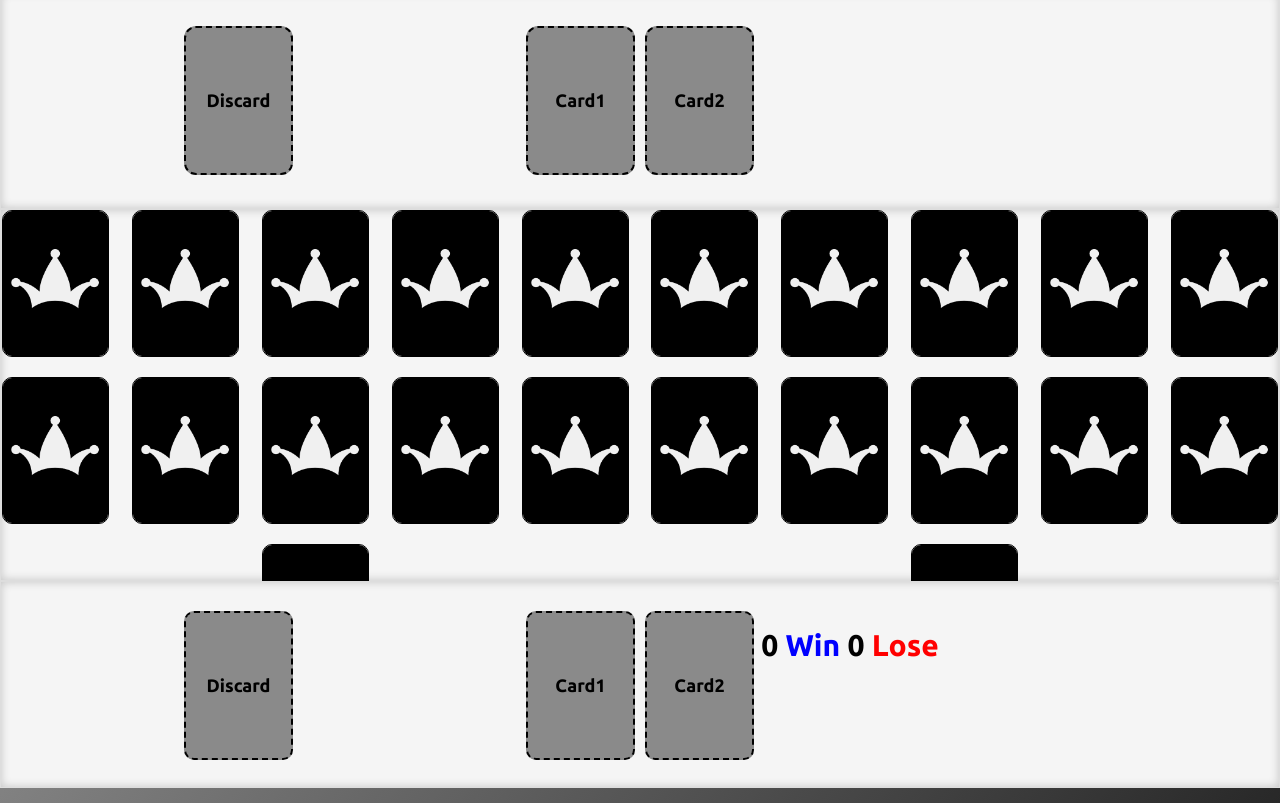
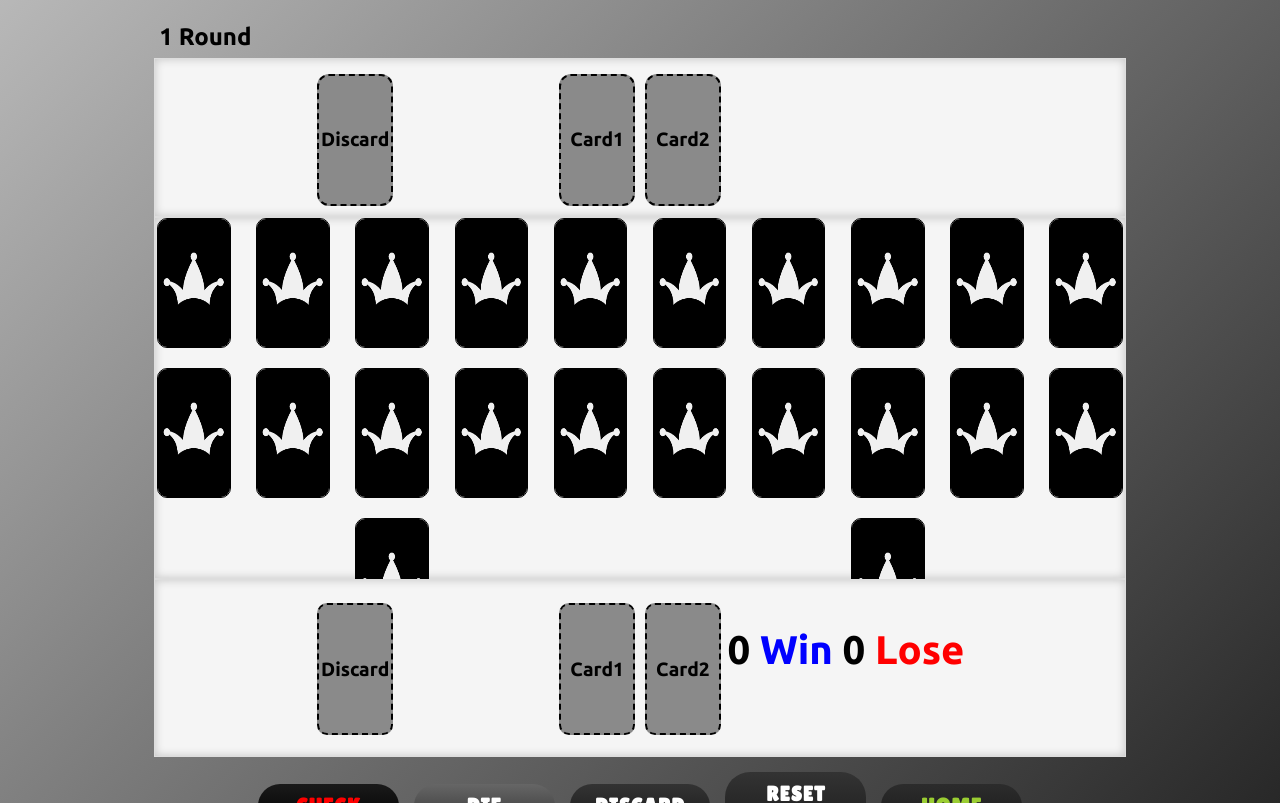
Before and after one commit to gyuimnx/Front-end-Study, a React (Create React App) app in the folder react_study/: page /home in a window 1280 px wide. Built offline with nearby package versions, Linux system fonts and the light colour scheme.

Commit message:
Summer Vacation Project : CardGame 사이즈 뷰 크기 기준으로 변경

```diff
--- a/react_study/public/index.html
+++ b/react_study/public/index.html
@@ -24,6 +24,7 @@
       work correctly both with client-side routing and a non-root public URL.
       Learn how to configure a non-root public URL by running `npm run build`.
     -->
+    <meta name="viewport" content="width=device-width, initial-scale=1.0, maximum-scale=1.0, user-scalable=no">
     <title>Final Choice</title>
   </head>
   <body>
--- a/react_study/src/CardGame/App_page.css
+++ b/react_study/src/CardGame/App_page.css
@@ -17,12 +17,12 @@ body, html {
 .pageBtn {
     color: #E0E0E0;
     cursor: pointer;
-    width: 600px;
-    height: 50px;
+    width: 30vw;
+    height: 5.5vh;
     border: none;
     /* background-color: burlywood; */
     border-radius: 25px;
-    font-size: 27px;
+    font-size: 1.7em;
     margin: 10px;
     font-weight: bold;
 
@@ -66,7 +66,7 @@ body, html {
 }
 
 .pageTitle {
-    font-size: 80px;
+    font-size: 5em;
     display: inline-block;
     /* animation: softGlow 3s infinite alternate; */
     color: #FFFFFF; /* 더 어두운 빨간색 */
--- a/react_study/src/CardGame/Btn.css
+++ b/react_study/src/CardGame/Btn.css
@@ -1,5 +1,5 @@
 .btn1 button {
-    font-size: 20px;
+    font-size: 1.3em;
     font-weight: bold;
     color: #ffffff;
     border: none;
@@ -42,7 +42,7 @@ button:active {
 }
 
 .btn1 button {
-    width: 200px;
+    width: 11vw;
 }
 
 .btn1 button:disabled {
--- a/react_study/src/CardGame/Card.css
+++ b/react_study/src/CardGame/Card.css
@@ -1,10 +1,9 @@
 .CardItem {
-    width: 105px;
-    height: 145px;
+    width: 5.6vw;
+    height: 16vh;
     border: 1px solid black;
     border-radius: 10px;
 
-    border-radius: 10px;
     display: flex;
     justify-content: center;
     align-items: center;
@@ -14,8 +13,8 @@
 }
 
 .CardItem:hover {
-    width: 105px;
-    height: 145px;
+    width: 5.6vw;
+    height: 16vh;
     border: 1px solid black;
     border-radius: 10px;
     opacity: 0.8;
@@ -24,8 +23,8 @@
 }
 
 .CardItem:active {
-    width: 105px;
-    height: 145px;
+    width: 5.6vw;
+    height: 16vh;
     border: 1px solid black;
     border-radius: 10px;
     opacity: 0.5;
--- a/react_study/src/CardGame/GameRule.css
+++ b/react_study/src/CardGame/GameRule.css
@@ -5,8 +5,6 @@
 
     align-items: center;
     display: flex;
-    max-width: 100%;
-    max-height: 100%;
     width: 60vw;
     height: 75vh;
 
@@ -27,7 +25,6 @@
 
 .homeBtn {
     margin-bottom: 20px;
-    font-size: 16px;
     font-weight: bold;
     color: black;
     background: white;
@@ -42,8 +39,8 @@
     padding: 0%;
     margin: 0%;
 
-    width: 30px;
-    height: 30px;
+    width: 2.3em;
+    height: 2.3em;
     position: absolute;
     left: 3%;
     top: 5%;
@@ -54,7 +51,6 @@
 }
 
 .Rules {
-    max-width: 800px;
     text-align: left;
     position: relative;
 
@@ -63,14 +59,14 @@
 }
 
 .Rules h1 {
-    font-size: 35px;
+    font-size: 2.2em;
     margin-bottom: 20px;
     text-align: center;
     margin-top: 10px;
 }
 
 .Rules p {
-    font-size: 19px;
+    font-size: 1.2em;
     margin-bottom: 30px;
 }
 
@@ -80,7 +76,7 @@
 
 .Rules ul {
     list-style-type: disc;
-    padding-left: 50px;
+    padding-left: 15%;
     /* list-style-type: none; */
     font-size: 20px;
     font-weight: normal;
@@ -93,6 +89,11 @@
 .subTitle {
     font-weight: bold;
     font-size: 20px;
+    padding-left: 10%;
+}
+
+.explan {
+    padding-left: 12%;
 }
 
 .pagination {
@@ -106,8 +107,8 @@
 }
 
 .pagination button {
-    width: 30px;
-    height: 30px;
+    width: 2.3em;
+    height: 2.3em;
     background-color: white;
     border: none;
     border-radius: 5px;
--- a/react_study/src/CardGame/GameSpace.css
+++ b/react_study/src/CardGame/GameSpace.css
@@ -4,8 +4,7 @@
     align-items: center;
     justify-content: space-around;
     gap: 20px;
-    max-height: 380px;
-    height: 370px;
+    height: 45vh;
 
     margin: 0;
     padding: 0;
--- a/react_study/src/CardGame/Home.css
+++ b/react_study/src/CardGame/Home.css
@@ -21,8 +21,8 @@ button {
 }
 
 .App {
-    max-width: 1500px;
-    max-height: 1000px;
+    max-width: 76vw;
+    max-height: 95vh;
     width: 100%;
     box-sizing: border-box;
     /* border: 1px solid black; */
@@ -50,7 +50,7 @@ button {
 /* 결과 메시지 스타일 */
 .result {
     color: white;
-    font-size: 80px;
+    font-size: 6em;
     font-weight: bold;
     text-align: center;
     padding: 20px;
@@ -68,7 +68,7 @@ button {
 }
 
 .countdown {
-    font-size: 80px;
+    font-size: 5.5em;
     color: white;
     margin-bottom: 20px;
     position: absolute;
@@ -77,7 +77,7 @@ button {
 }
 
 .round {
-    font-size: 20px;
+    font-size: 1.5em;
     font-weight: bold;
     /* position: absolute; */
     color: black;
@@ -85,7 +85,7 @@ button {
 }
 
 .GameOverMessage {
-    font-size: 85px;
+    font-size: 6em;
     color: rgb(144, 20, 20);
     animation: bounce 3s infinite;
     font-family: "Luckiest Guy", cursive;
@@ -120,11 +120,11 @@ button {
 }
 
 .overlay-GameOver button {
-    font-size: 30px;
+    font-size: 2.3em;
     color: black;
     cursor: pointer;
-    width: 500px;
-    height: 50px;
+    width: 25vw;
+    height: 5.1vh;
     border: none;
     border-radius: 25px;
     margin: 10px;
--- a/react_study/src/CardGame/Opponent.css
+++ b/react_study/src/CardGame/Opponent.css
@@ -3,8 +3,7 @@
     flex-direction: column;
     align-items: center;
     justify-content: center;
-    height: 205px;
-    max-height: 205px;
+    height: 22vh;
     /* box-shadow: 0px 4px 8px rgba(0, 0, 0, 0.2); */
     padding: 5px;
 
@@ -14,19 +13,13 @@
 }
 
 .OpponentCardSizes {
-    font-size: 20px;
+    font-size: 1.5em;
     font-weight: bold;
     display: grid;
     grid-template-columns: repeat(2, 1fr); /* 2개의 열을 동일한 크기로 설정 */
     grid-template-rows: auto; /* 자동 높이 설정 (요소에 따라 조정됨) */
-    gap: 75px; /* 요소 사이의 고정 간격 설정 */
+    gap: 60px; /* 요소 사이의 고정 간격 설정 */
 
-    margin-top: 10px; /* 카드 영역과 크기 표시 영역 사이의 간격 */
+    margin-top: 5px; /* 카드 영역과 크기 표시 영역 사이의 간격 */
     color: black;
 }
-
-/* 부드러운 민트 그린 (#e0f2f1)
-상쾌한 라이트 그린 (#d0f0c0)
-부드러운 애플 그린 (#c1e1c1)
-차분한 올리브 그린 (#a3bfa8)
-강렬한 포레스트 그린 (#2e8b57) */
--- a/react_study/src/CardGame/OpponentCard.css
+++ b/react_study/src/CardGame/OpponentCard.css
@@ -8,17 +8,15 @@
 
 .OpponentCard1, .OpponentCard2, .OpponentDiscardCard{
     border: 3px dotted black;
-    width: 105px;
-    height: 145px;
+    width: 5.6vw;
+    height: 16vh;
     border-radius: 12px;
 
     border: 3px dotted black;
-    width: 105px;
-    height: 145px;
     display: flex;
     justify-content: center;
     align-items: center;
-    font-size: 18px;
+    font-size: 1.2em;
     font-weight: bold;
     background-color: #f0f0f0;
 }
--- a/react_study/src/CardGame/Player.css
+++ b/react_study/src/CardGame/Player.css
@@ -3,12 +3,12 @@
 }
 
 .PlayerCardSizes {
-    font-size: 20px;
+    font-size: 1.5em;
     font-weight: bold;
     display: grid;
     grid-template-columns: repeat(2, 1fr); /* 2개의 열을 동일한 크기로 설정 */
     grid-template-rows: auto; /* 자동 높이 설정 (요소에 따라 조정됨) */
-    gap: 75px; /* 요소 사이의 고정 간격 설정 */
+    gap: 60px; /* 요소 사이의 고정 간격 설정 */
     color: black;
     padding-top: 7px;
 }
@@ -18,8 +18,7 @@
     flex-direction: column;
     align-items: center;
     justify-content: center;
-    height: 205px;
-    max-height: 205px;
+    height: 22vh;
 
     background-color: #f5f5f5;
     box-shadow: inset 0px 0px 10px rgba(0, 0, 0, 0.2);
--- a/react_study/src/CardGame/PlayerCard.css
+++ b/react_study/src/CardGame/PlayerCard.css
@@ -8,13 +8,13 @@
 
 .PlayerCard1, .PlayerCard2, .PlayerDiscardCard{
     border: 3px dotted black;
-    width: 105px;
-    height: 145px;
+    width: 5.6vw;
+    height: 16vh;
     border-radius: 10px;
     display: flex;
     justify-content: center;
     align-items: center;
-    font-size: 18px;
+    font-size: 1.2em;
     font-weight: bold;
     cursor: pointer;
     transition: all 0.3s ease;
@@ -29,8 +29,6 @@
 }
 
 .PlayerCard1:active, .PlayerCard2:active {
-    width: 110px;
-    height: 147px;
     border: 1px solid black;
     border-radius: 10px;
     opacity: 0.5;
--- a/react_study/src/CardGame/WinOrLose.css
+++ b/react_study/src/CardGame/WinOrLose.css
@@ -1,7 +1,7 @@
 .WinOrLose {
     position: absolute;
-    bottom: 15%;
-    right: 25%;
+    bottom: 15vh;
+    right: 37vh;
     /* transform: translate(-50%, -50%); */
     /* background-color: rgba(0, 0, 0, 0.5); */
     color: black;
@@ -9,9 +9,9 @@
     border-radius: 10px;
     text-align: center;
     z-index: 1000;
-    font-size: 30px;
-    width: 200px;
-    height: 50px;
+    font-size: 2.5em;
+    width: 20vw;
+    height: 5vh;
     text-align: center;
     align-items: center;
     justify-content: center;
```
